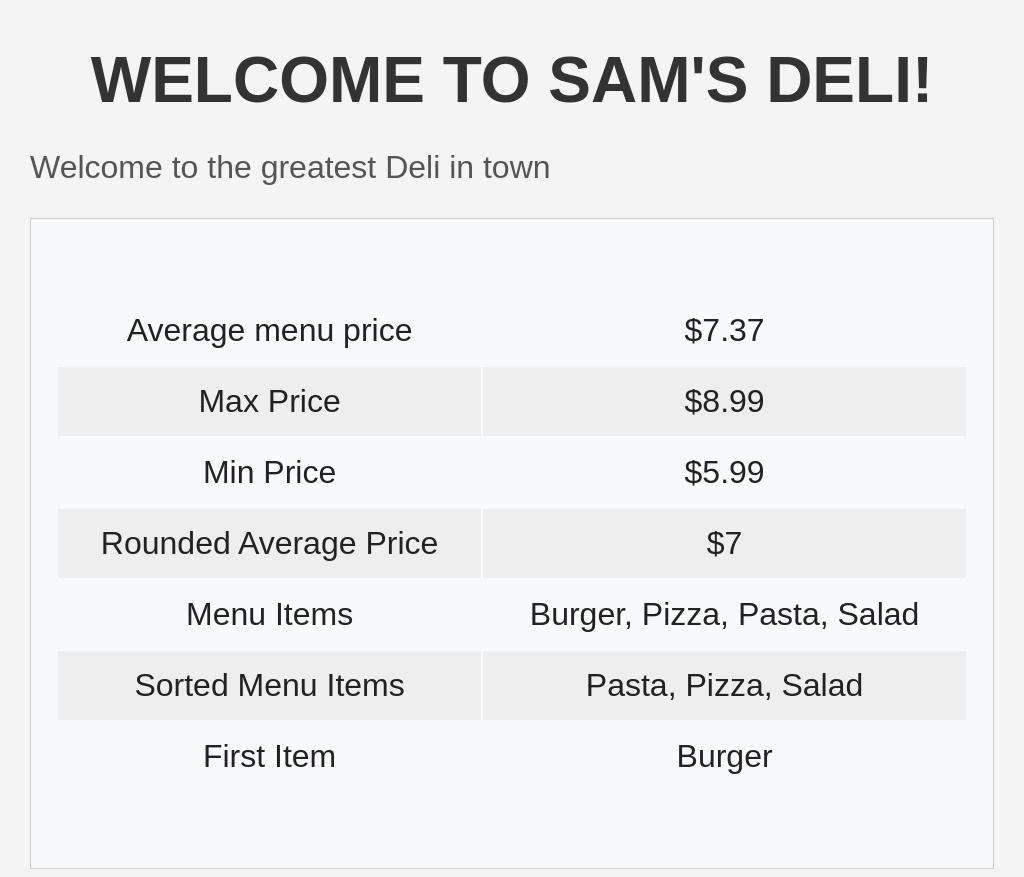
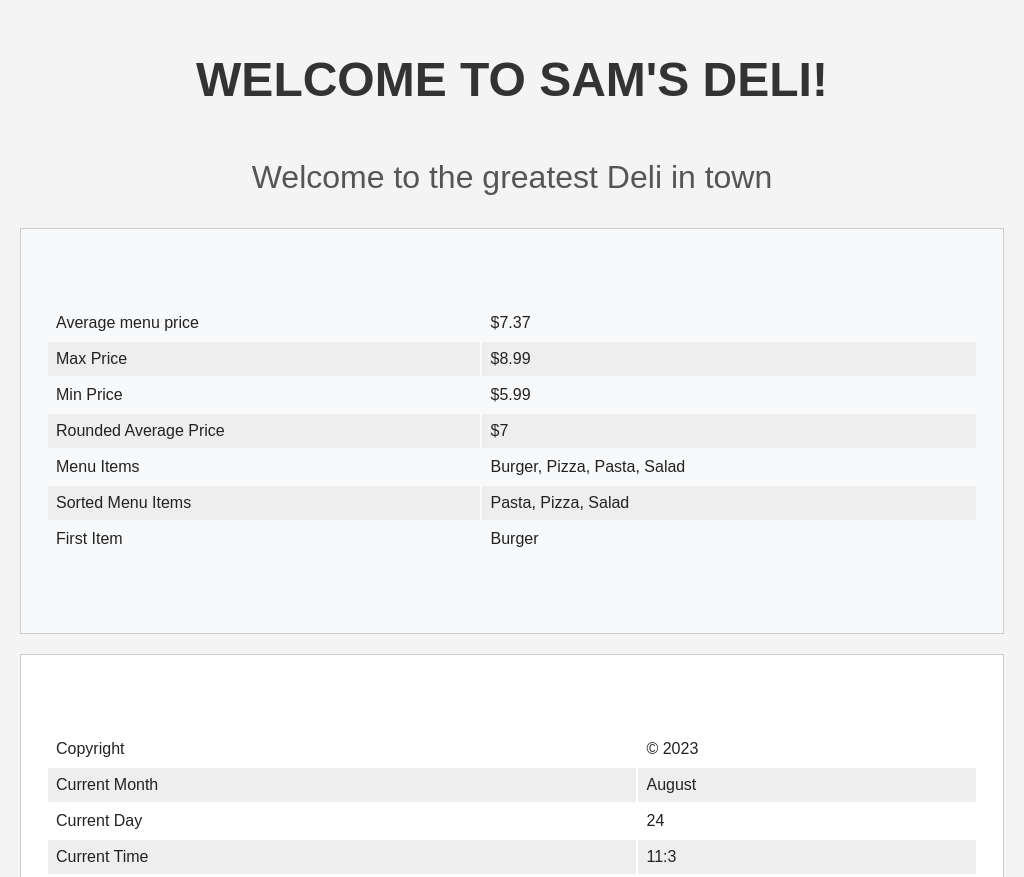
Before and after one commit to plexofdeath95/SIT1201.2, a plain HTML site: page index.html in a window 1024 px wide. Shown: the top 877 px of the page. Drawn offline with Linux system fonts and the light colour scheme.

Commit message:
--fixed some styling issues

```diff
--- a/index.html
+++ b/index.html
@@ -2,6 +2,7 @@
 <html lang="en">
 <head>
     <title>Sam's Deli</title>
+    <meta name="viewport" content="width=device-width, initial-scale=1.0">
     <link rel="stylesheet" href="style.css">
     <script src="script.js"></script>
 </head>
--- a/style.css
+++ b/style.css
@@ -105,14 +105,17 @@ tr:nth-child(even) {
 @media only screen and (max-width: 768px) {
     body {
         margin: 20px;
+        display: flex;
+        flex-direction: column;
     }
 
     h1 {
-        font-size: 5em;
+        font-size: 3em;
     }
 
     p {
-        font-size: 3em;
+        font-size: 2em;
+        text-align: center;
     }
 
     #navbar, #menu, #currentInfo, #discountInfo {
@@ -124,7 +127,7 @@ tr:nth-child(even) {
     }
 
     th, td {
-        font-size: 3em;
+        font-size: 1em;
         font-weight: 300;
         text-align: center;
         padding: 0.5em;
@@ -135,22 +138,24 @@ tr:nth-child(even) {
 /* Tablet responsiveness */
 @media only screen and (min-width: 769px) and (max-width: 1024px) {
     body {
-        margin: 30px;
+        margin: 20px;
+        display: flex;
+        flex-direction: column;
     }
 
     h1 {
-        font-size: 4em;
+        font-size: 3em;
     }
 
     p {
         font-size: 2em;
+        text-align: center;
     }
 
-
     th, td {
-        font-size: 2em;
+        font-size: 1em;
         font-weight: 300;
-        text-align: center;
+        text-align: left;
         padding: 0.5em;
         color: #222;
     }
```
